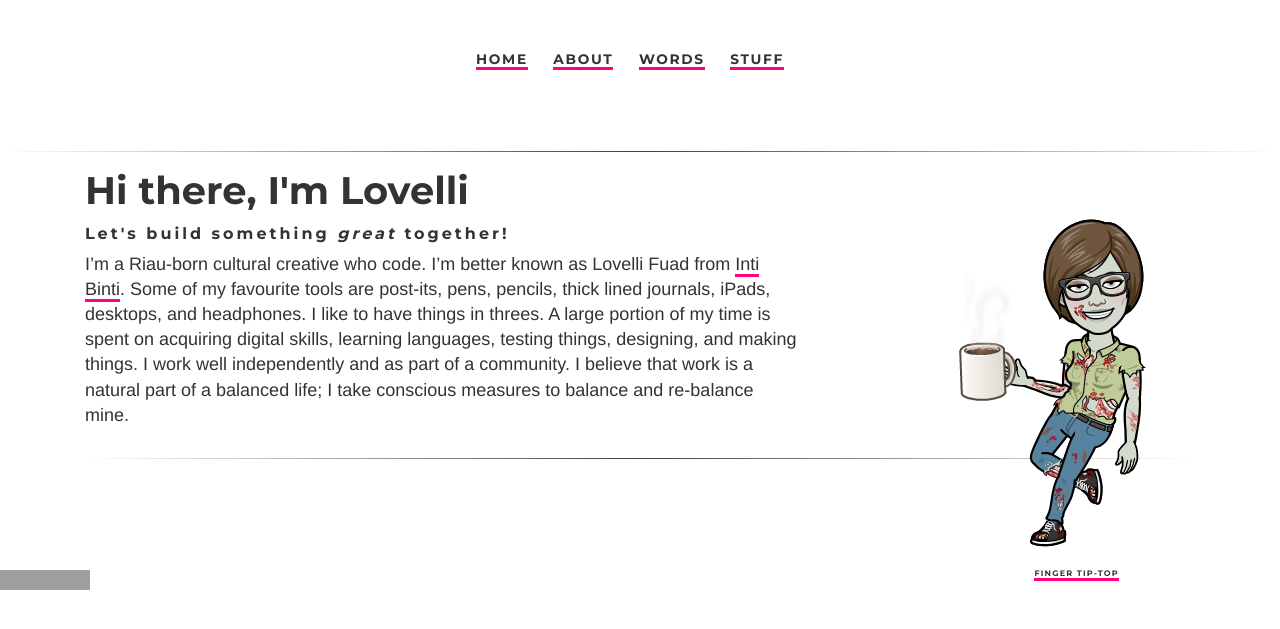
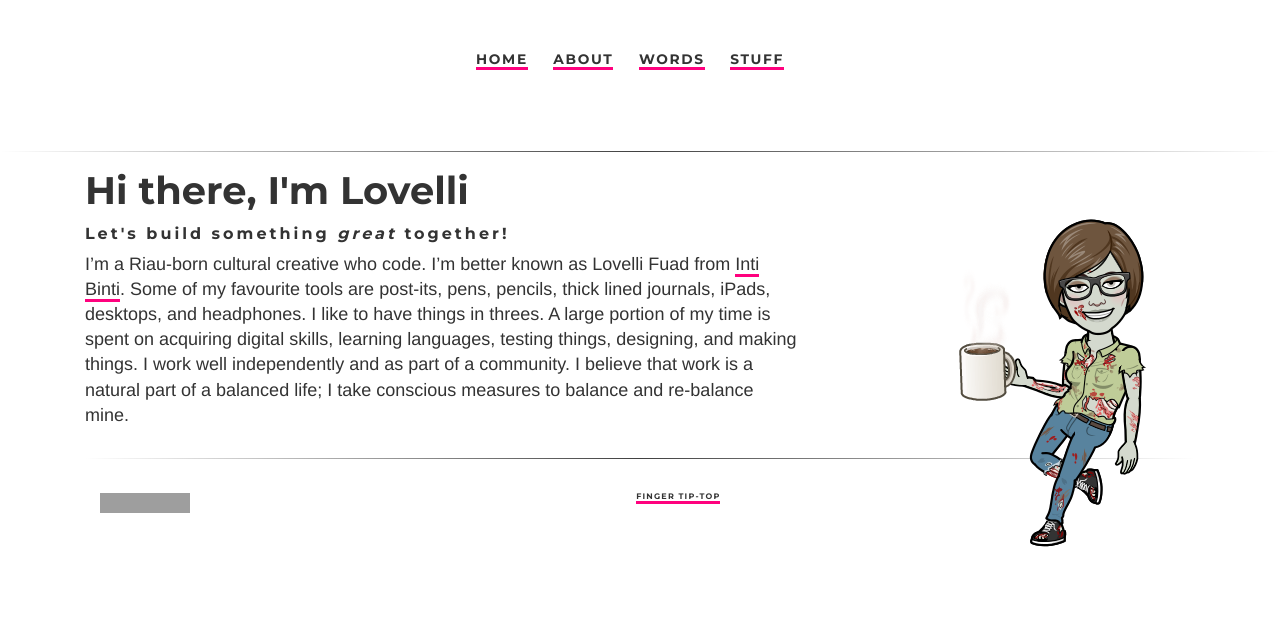
Before and after one commit to ariesti/ariesti.github.io, a Jekyll site: the page built from index.html, in a window 1280 px wide. Shown: the top 629 px of the page. Built offline with Jekyll 4.4.1, drawn with Linux system fonts in a browser that asks for light colours; grey boxes are pictures that could not be loaded.

Commit message:
Update default.html

```diff
--- a/_layouts/default.html
+++ b/_layouts/default.html
@@ -42,7 +42,7 @@
 			<hr class="style-two">
 			</div>
 
-			<div class="clear">
+			<div class="container">
 
 			{% include footer.html %}
 
```
